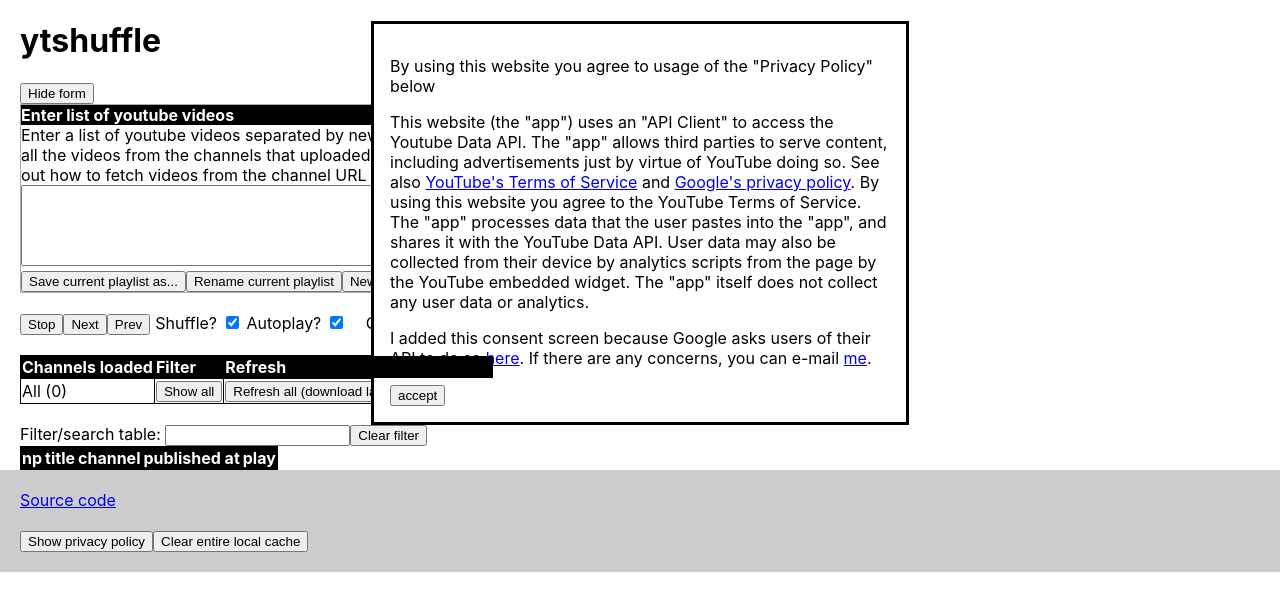
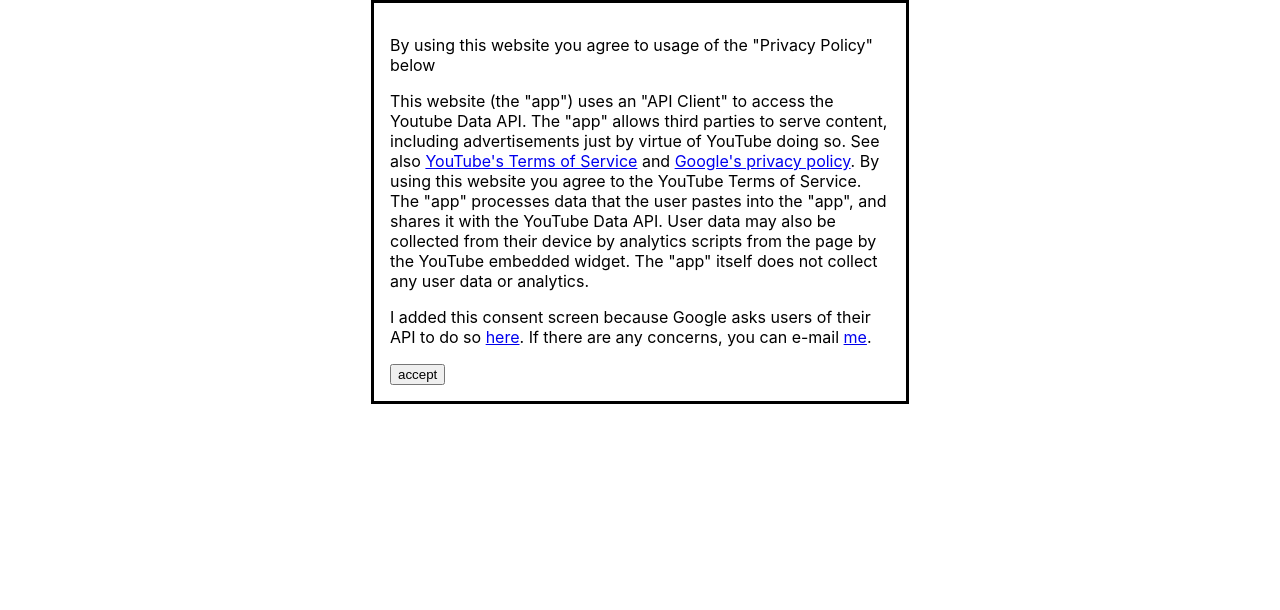
Before and after one commit to cmdcolin/ytshuffle, a React (Vite) app: page / in a window 1280 px wide. Shown: the top 610 px of the page. Built offline with nearby package versions, Linux system fonts and the light colour scheme.

Commit message:
Avoid issue with startscreen backdrop by just not displaying anything

```diff
--- a/package.json
+++ b/package.json
@@ -23,7 +23,7 @@
     "@types/youtube-player": "^5.5.7",
     "@vitejs/plugin-react": "^3.1.0",
     "gh-pages": "^5.0.0",
-    "typescript": "^4.1.2",
+    "typescript": "^5.0.2",
     "vite": "^4.1.4"
   }
 }
--- a/src/App.tsx
+++ b/src/App.tsx
@@ -25,15 +25,15 @@
 }
 
 export default function App({
-  initialText,
+  initialQuery,
   initialPlaylist,
   showPrivacyPolicy,
 }: {
-  initialText: string
+  initialQuery: string
   initialPlaylist: string
   showPrivacyPolicy: () => void
 }) {
-  const [query, setQuery] = useState(initialText)
+  const [query, setQuery] = useState(initialQuery)
   const [filter, setFilter] = useState('')
   const [shuffle, setShuffle] = useState(true)
   const [currentPlaylist, setCurrentPlaylist] = useState(initialPlaylist)
--- a/src/StartScreen.tsx
+++ b/src/StartScreen.tsx
@@ -5,14 +5,23 @@
 export default function StartScreen() {
   const [showModal, setShowModal] = useState(!localStorage.getItem('confirmed'))
   const urlParams = new URLSearchParams(window.location.search)
-  const text = urlParams.get('ids')
+  const ids = urlParams.get('ids')
   const playlist = urlParams.get('playlist') || 'default'
+  const initialQuery =
+    ids
+      ?.split(',')
+      .filter(f => !!f)
+      .map(videoId => `https://www.youtube.com/watch?v=${videoId}`)
+      .join('\n') || ''
+  console.log({ initialQuery })
   return (
     <>
+      {showModal ? (
         <ConfirmDialog open={showModal} setOpen={setShowModal} />
+      ) : (
         <App
-        initialText={
-          text
+          initialQuery={
+            ids
               ?.split(',')
               .filter(f => !!f)
               .map(videoId => `https://www.youtube.com/watch?v=${videoId}`)
@@ -21,6 +30,7 @@
           initialPlaylist={playlist}
           showPrivacyPolicy={() => setShowModal(true)}
         />
+      )}
     </>
   )
 }
--- a/src/index.css
+++ b/src/index.css
@@ -9,8 +9,7 @@
 
 th {
   text-align: left;
-  background: black;
-  color: white;
+  background: #ccc;
   position: sticky;
   top: 0;
   z-index: 2;
@@ -19,7 +18,7 @@
 table,
 th,
 td {
-  border: 1px solid black;
+  border: 1px solid #ccc;
   border-collapse: collapse;
 }
 th,
@@ -38,6 +37,7 @@
 
 .footer {
   padding: 20px;
+  margin-top: 200px;
   background: #ccc;
 }
 
@@ -56,17 +56,17 @@
     flex-direction: row;
   }
 
-  .playlist_header {
-    flex-direction: row;
-  }
-
   .App {
     margin-left: 20px;
   }
 }
-
 dialog::backdrop {
-  background: rgba(255, 0, 0, 0.25);
+  position: fixed;
+  top: 0px;
+  right: 0px;
+  bottom: 0px;
+  left: 0px;
+  background: rgba(0, 0, 0, 0.1);
 }
 
 .playlist_table {
@@ -89,7 +89,6 @@
 }
 
 .text_header {
-  background: black;
-  color: white;
+  background: #ccc;
   font-weight: bold;
 }
```
Also changed, not shown: 1 other file (tests, documents, lock files or other folders). Lines whose indentation alone changed are shown as unchanged.
